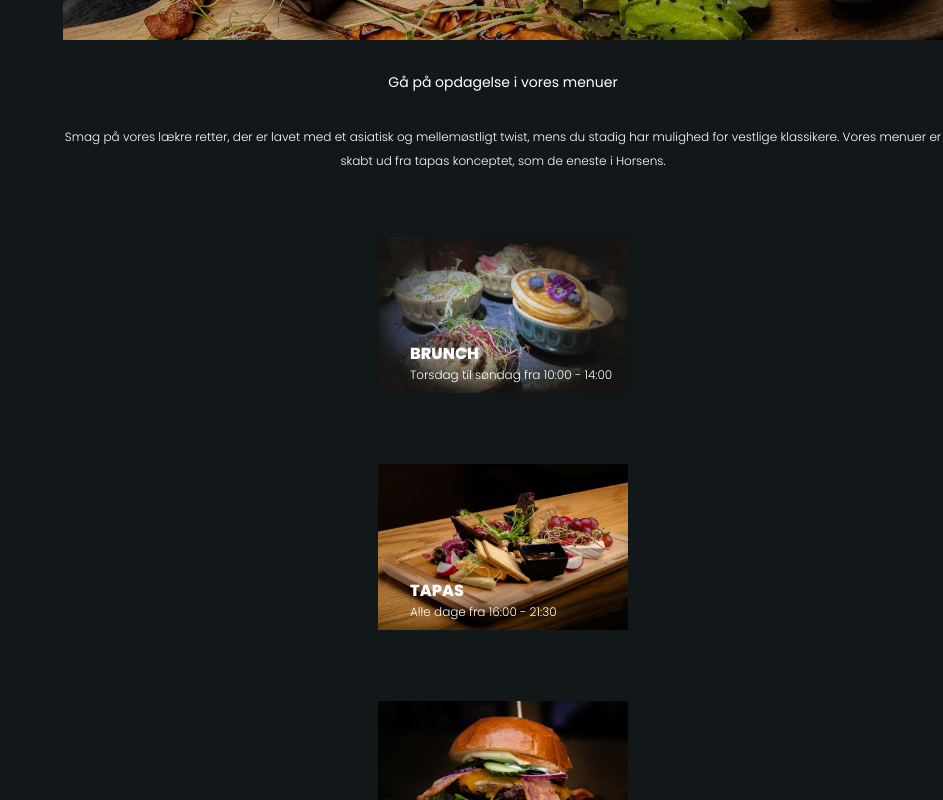
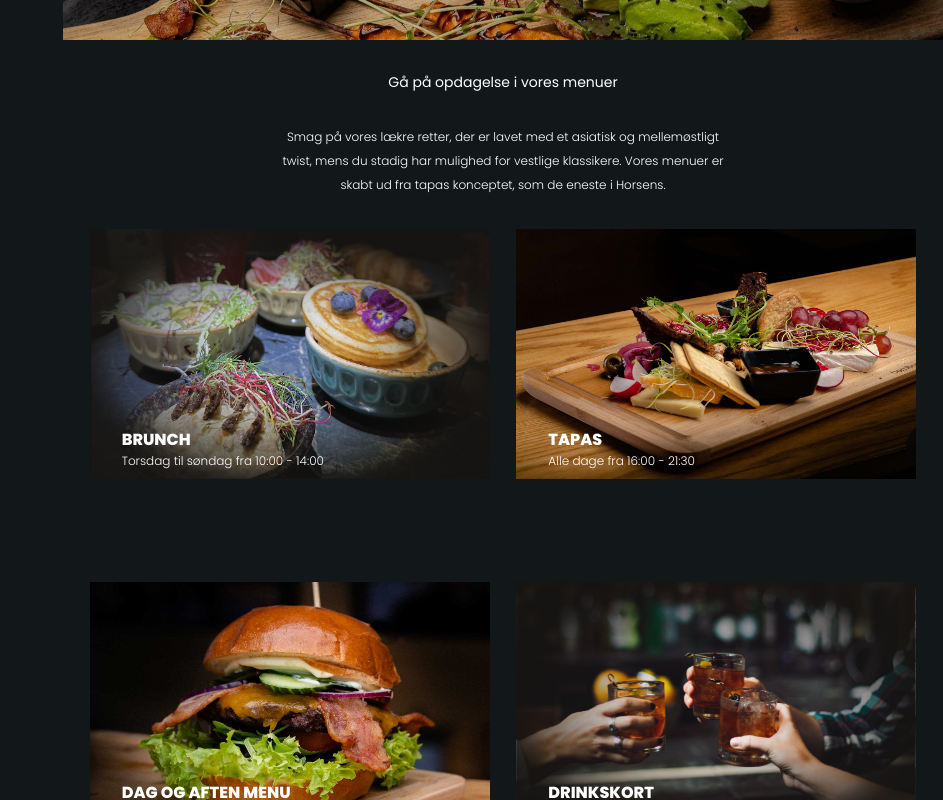
Before and after one commit to Elsborg/zappa-master, a React (Create React App) app: page /home in a window 1280 px wide. Shown: the part 1060-1860 px from the top of the page, without its empty margins (337-1280 px from the left). Built offline with nearby package versions, Linux system fonts and the light colour scheme; a web font is replaced by a local one.

Commit message:
menu flex

```diff
--- a/src/style/menu.css
+++ b/src/style/menu.css
@@ -1,6 +1,7 @@
 .menu-image {
     width: 250px;
-    margin-top: 4rem;
+    height: 166px;
+    margin-top: 2rem;
     cursor: pointer;
     -webkit-transform: scale(1);
 	transform: scale(1);
@@ -34,12 +35,14 @@
     font-weight: 300;
     text-align: center;
     line-height: 2;
-    margin-top: 2rem;
+    margin: 2rem auto;
+    padding: 0 2rem 0 2rem;
 }
 
 .menuImg-container {
     position: relative;
     overflow: hidden;
+    margin-bottom: 2rem;
 }
 
 .menuImg-heading {
@@ -58,3 +61,26 @@ font-size: 12px;
     justify-content: space-evenly;
     align-items: center;
 }
+
+
+@media screen and (min-width: 768px) {
+    .menuImg-flex {
+        flex-direction: row;
+        justify-content: space-evenly;
+        align-items: center;
+        margin-bottom: 4rem;
+    }
+
+    .menu-image {
+        width: 400px;
+        height: 250px;
+        margin-top: 0;
+        cursor: pointer;
+    }
+
+    .menu-paragraph {
+        width: 60%;
+        margin: 2rem auto;
+    }
+
+  }
```
